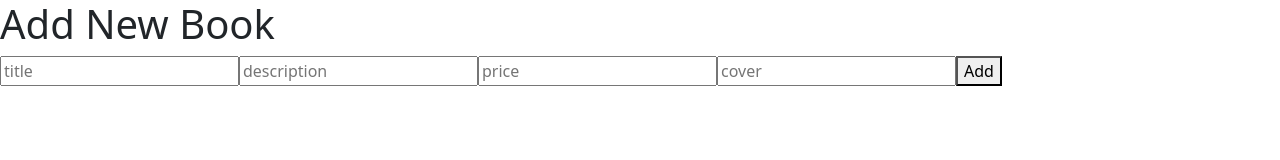
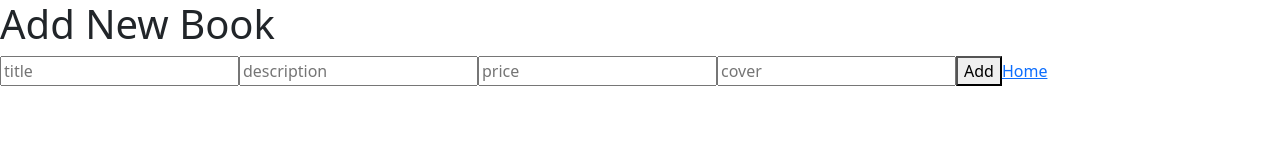
Before and after one commit to kian-mcchesney/CS230L_final, a React (Create React App) app in the folder client/: page /add in a window 1280 px wide. Shown: the top 160 px of the page. Built offline with nearby package versions, Linux system fonts and the light colour scheme.

Commit message:
Fix error

```diff
--- a/client/src/App.js
+++ b/client/src/App.js
@@ -9,7 +9,6 @@
 import Add from './pages/Add';
 import Update from './pages/Update';
 import 'bootstrap/dist/css/bootstrap.min.css';
-import navbar from './pages/navigationbar';
 
 
 
--- a/client/src/pages/Add.jsx
+++ b/client/src/pages/Add.jsx
@@ -42,6 +42,8 @@
             <input type="text" placeholder='cover' onChange={handleChange}name="cover"></input>
 
         <button onClick={handleClick}>Add</button>
+        {error && "Error: something went wrong"}
+        <Link to="/">Home</Link>
         </div>
     )
 }
```
Also changed, not shown: 1 other file (tests, documents, lock files or other folders).
